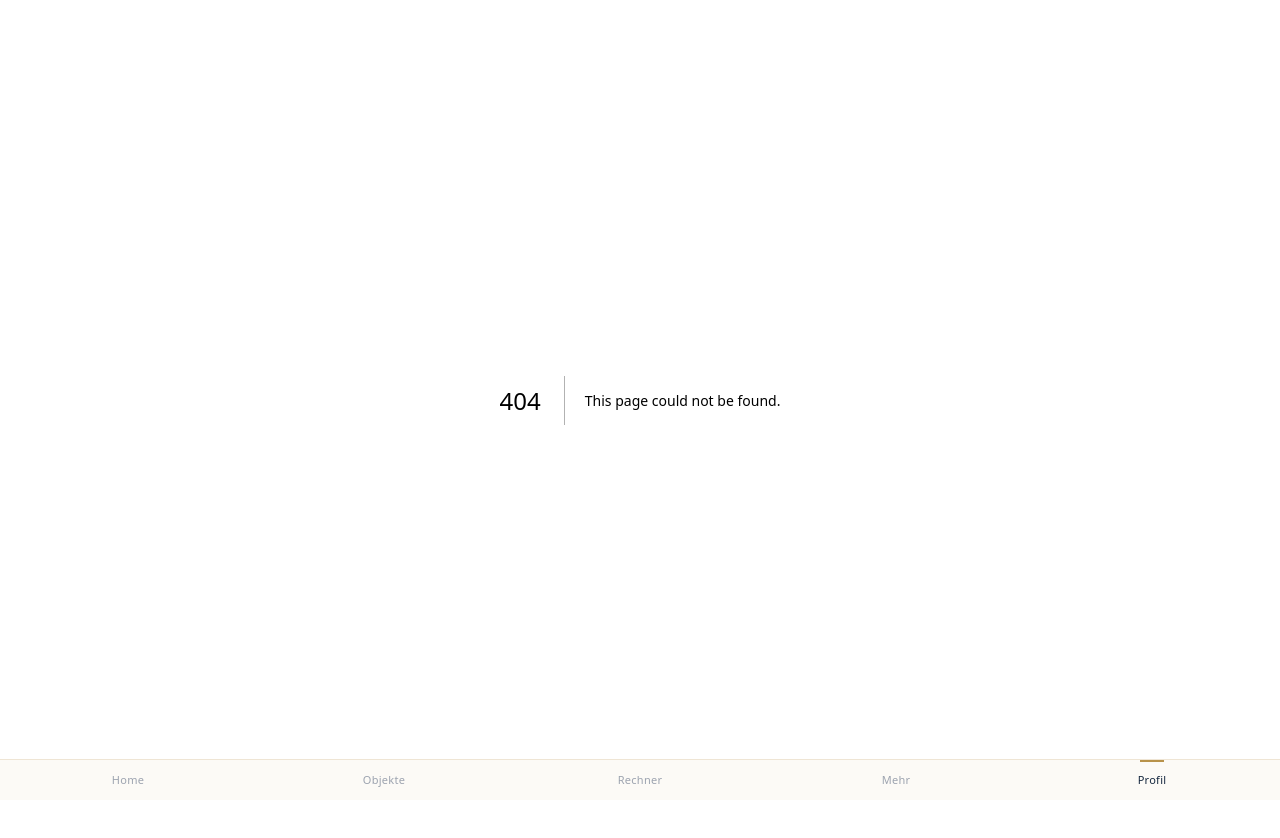
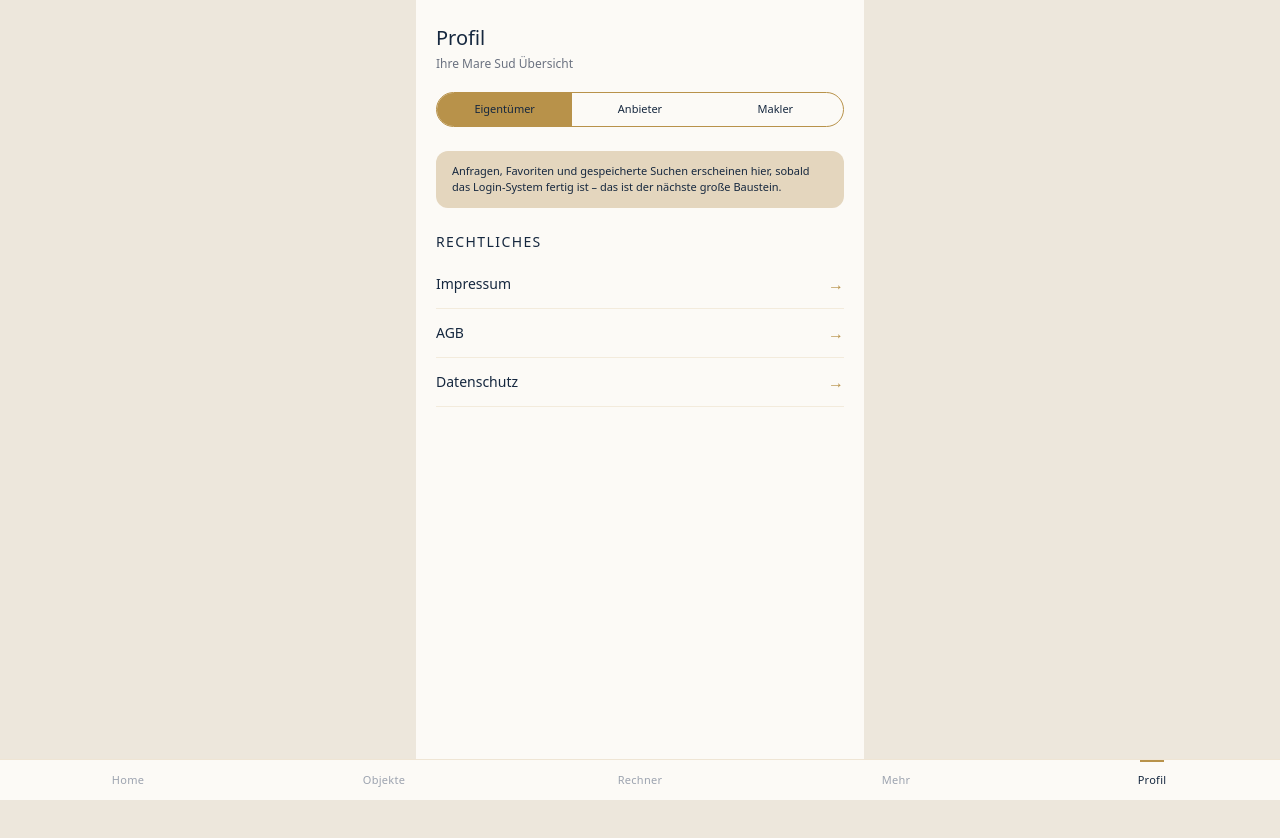
Before and after one commit to yasminbrombach/mare-sud, a Next.js app: page /profil in a window 1280 px wide. Before the commit this address had no page. Shown: the top 838 px of the page. Built offline with nearby package versions, Linux system fonts and the light colour scheme.

Commit message:
Create page.js

```diff
--- /dev/null
+++ b/app/profil/page.js
@@ -0,0 +1,65 @@
+"use client";
+
+import { useState, useEffect } from "react";
+import Link from "next/link";
+
+export default function ProfilPage() {
+  const [role, setRole] = useState("owner");
+
+  useEffect(() => {
+    const saved = localStorage.getItem("mareSudRole");
+    if (saved) setRole(saved);
+  }, []);
+
+  const selectRole = (r) => {
+    setRole(r);
+    localStorage.setItem("mareSudRole", r);
+  };
+
+  return (
+    <main className="min-h-screen" style={{ background: "#EDE7DC" }}>
+      <div className="max-w-md mx-auto min-h-screen" style={{ background: "#FCFAF6" }}>
+        <div className="px-5 pt-6 pb-10">
+          <h1 className="text-xl font-light mb-1" style={{ color: "#16283F" }}>Profil</h1>
+          <p className="text-xs mb-5" style={{ color: "#6b7280" }}>Ihre Mare Sud Übersicht</p>
+
+          <div className="flex rounded-full overflow-hidden border mb-6" style={{ borderColor: "#B8924A" }}>
+            {[{ id: "owner", label: "Eigentümer" }, { id: "provider", label: "Anbieter" }, { id: "agency", label: "Makler" }].map((r) => (
+              <button
+                key={r.id}
+                onClick={() => selectRole(r.id)}
+                className="flex-1 text-[11px] px-2 py-2"
+                style={{ background: role === r.id ? "#B8924A" : "transparent", color: "#16283F" }}
+              >
+                {r.label}
+              </button>
+            ))}
+          </div>
+
+          <div className="rounded-xl px-4 py-3 mb-6" style={{ background: "#E4D6BE" }}>
+            <p className="text-[11px]" style={{ color: "#16283F" }}>
+              Anfragen, Favoriten und gespeicherte Suchen erscheinen hier, sobald das Login-System fertig ist – das ist der nächste große Baustein.
+            </p>
+          </div>
+
+          <h2 className="text-sm tracking-widest uppercase mb-2" style={{ color: "#16283F" }}>Rechtliches</h2>
+          {[
+            { href: "/profil/impressum", label: "Impressum" },
+            { href: "/profil/agb", label: "AGB" },
+            { href: "/profil/datenschutz", label: "Datenschutz" },
+          ].map((item) => (
+            <Link
+              key={item.href}
+              href={item.href}
+              className="flex items-center justify-between py-3 border-b"
+              style={{ borderColor: "rgba(184,146,74,0.15)" }}
+            >
+              <span className="text-sm" style={{ color: "#16283F" }}>{item.label}</span>
+              <span style={{ color: "#B8924A" }}>→</span>
+            </Link>
+          ))}
+        </div>
+      </div>
+    </main>
+  );
+}
```
